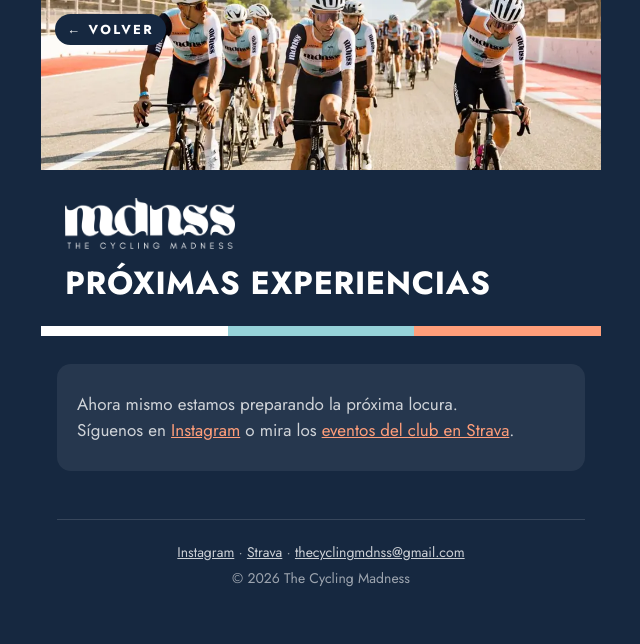
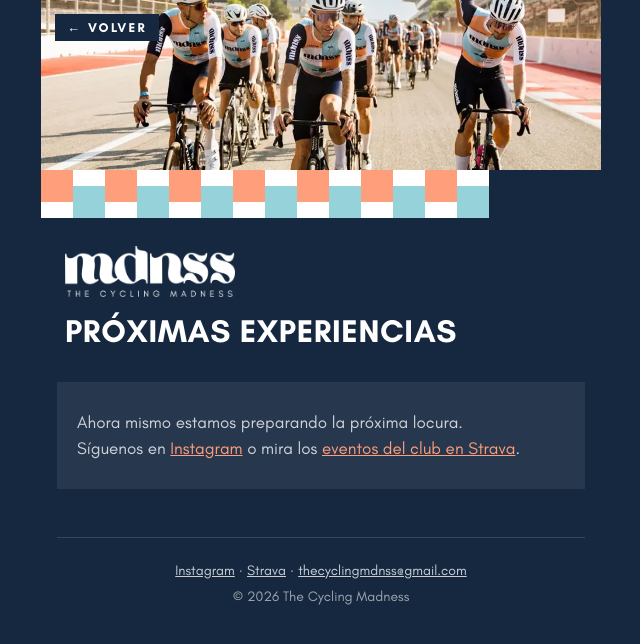
Before and after one commit to lukasstodtko-netizen/linktree, a plain HTML site: page events.html in a window 1280 px wide. Shown: the whole page, without its empty margins (319-959 px from the left). Drawn offline with Linux system fonts and the light colour scheme.

Commit message:
Use Glacial Indifference, brand blocks and square corners
Embed the supplied Glacial Indifference OTFs (SIL OFL) and drop the
Jost fallback; replace the colour stripe with the brand-book blocks
(offset squares, same colours never touching); remove rounded corners.

Co-Authored-By: Claude Opus 5.5 <noreply@anthropic.com>
Claude-Session: https://claude.ai/code/session_01HuoR5gdZecNmPpMsDydVQt

```diff
--- a/app.js
+++ b/app.js
@@ -41,6 +41,7 @@
     const title = el.dataset.title;
     el.insertAdjacentHTML("beforeend", `
       ${S.hero ? `<img class="hero-photo" src="${esc(S.hero)}" alt="Grupeta mdnss rodando en el circuito" width="960" height="816">` : ""}
+      <div class="bloques" aria-hidden="true"></div>
       <div class="hero-brand">
         <img class="logo" src="${esc(S.logo)}" alt="mdnss · ${esc(S.name)}">
         ${title ? `<h1>${esc(title)}</h1>` : ""}
--- a/events.html
+++ b/events.html
@@ -19,9 +19,7 @@
   <link rel="icon" type="image/png" href="assets/favicon.png">
   <link rel="apple-touch-icon" href="assets/apple-touch-icon.png">
   <link rel="preload" as="image" href="assets/hero.webp">
-  <link rel="preconnect" href="https://fonts.googleapis.com">
-  <link rel="preconnect" href="https://fonts.gstatic.com" crossorigin>
-  <link href="https://fonts.googleapis.com/css2?family=Jost:wght@400;700&display=swap" rel="stylesheet">
+  <link rel="preload" as="font" type="font/otf" href="assets/fonts/GlacialIndifference-Bold.otf" crossorigin>
   <link rel="stylesheet" href="style.css">
 </head>
 <body>
@@ -29,7 +27,6 @@
     <header class="hero compact" id="hero" data-title="Próximas experiencias">
       <a class="back" href="index.html">← Volver</a>
     </header>
-    <div class="stripe" aria-hidden="true"><span></span><span></span><span></span></div>
 
     <section aria-label="Próximas experiencias">
       <div id="events-upcoming"></div>
--- a/style.css
+++ b/style.css
@@ -1,8 +1,22 @@
 /*
- * mdnss Brand: nur vier Farben (Navy, Light Blue, Salmon, Weiß), keine Verläufe.
- * Schrift laut Brand: Glacial Indifference. Bis die Schriftdateien da sind,
- * steht Jost als schlichter Ersatz (wie im Brand Book).
+ * mdnss Brand: nur vier Farben (Navy, Light Blue, Salmon, Weiß),
+ * keine Verläufe, keine runden Ecken, Schrift Glacial Indifference.
  */
+@font-face {
+  font-family: "Glacial Indifference";
+  src: url("assets/fonts/GlacialIndifference-Regular.otf") format("opentype");
+  font-weight: 400;
+  font-style: normal;
+  font-display: swap;
+}
+@font-face {
+  font-family: "Glacial Indifference";
+  src: url("assets/fonts/GlacialIndifference-Bold.otf") format("opentype");
+  font-weight: 700;
+  font-style: normal;
+  font-display: swap;
+}
+
 :root {
   --navy: #162840;
   --light-blue: #96d2d9;
@@ -16,8 +30,8 @@
   --text-faint: rgba(255, 255, 255, 0.58);
   --line: rgba(255, 255, 255, 0.14);
 
-  --radius: 14px;
-  --font: "Glacial Indifference", "Jost", Arial, sans-serif;
+  --radius: 0;
+  --font: "Glacial Indifference", Arial, sans-serif;
 }
 
 * { box-sizing: border-box; }
@@ -67,12 +81,15 @@ a { color: inherit; }
 .hero.compact .hero-photo { height: 170px; }
 .hero.compact .logo { width: 170px; }
 
-/* Geteilte Farbblöcke: Weiß · Light Blue · Salmon */
-.stripe { display: flex; height: 10px; margin: 0 -16px 28px; }
-.stripe span { flex: 1; }
-.stripe span:nth-child(1) { background: var(--white); }
-.stripe span:nth-child(2) { background: var(--light-blue); }
-.stripe span:nth-child(3) { background: var(--salmon); }
+/* Bloques: versetzte Quadrate in Salmon, Weiß und Light Blue; Navy ist der Rahmen darunter */
+.bloques {
+  display: block;
+  width: 100%;
+  height: 72px;
+  background: url("assets/bloques.svg") left top / auto 100% no-repeat;
+}
+.hero.compact .bloques { height: 48px; }
+.hero { margin-bottom: 8px; }
 
 .back {
   position: absolute;
@@ -80,7 +97,7 @@ a { color: inherit; }
   left: 14px;
   z-index: 1;
   padding: 6px 12px;
-  border-radius: 999px;
+  border-radius: 0;
   background: var(--navy);
   font-size: 13px;
   font-weight: 700;
@@ -152,7 +169,7 @@ a { color: inherit; }
   font-size: 13px;
   font-weight: 700;
   padding: 2px 9px;
-  border-radius: 999px;
+  border-radius: 0;
 }
 
 /* ---------- Collab-Formular ---------- */
@@ -176,7 +193,7 @@ a { color: inherit; }
 .collab input, .collab select, .collab textarea {
   width: 100%;
   padding: 12px;
-  border-radius: 10px;
+  border-radius: 0;
   border: 2px solid var(--light-blue);
   background: var(--white);
   color: var(--navy);
@@ -189,7 +206,7 @@ a { color: inherit; }
   margin-top: 16px;
   padding: 14px;
   border: 0;
-  border-radius: 12px;
+  border-radius: 0;
   background: var(--navy);
   color: var(--white);
   font: inherit;
@@ -213,7 +230,7 @@ a { color: inherit; }
   gap: 6px;
   padding: 8px 12px;
   border: 0;
-  border-radius: 999px;
+  border-radius: 0;
   background: var(--light-blue);
   color: var(--navy);
   font: inherit;
@@ -290,7 +307,7 @@ a.sponsor:hover .name { color: var(--light-blue); }
   width: 66px;
   text-align: center;
   padding: 8px 0;
-  border-radius: 12px;
+  border-radius: 0;
   background: var(--accent, var(--white));
   color: var(--navy);
   align-self: flex-start;
```
Also changed, not shown: index.html (+1 -4 lines), assets/bloques.svg (added), assets/fonts/GlacialIndifference-Bold.otf (added), assets/fonts/GlacialIndifference-Regular.otf (added), 1 other file.
